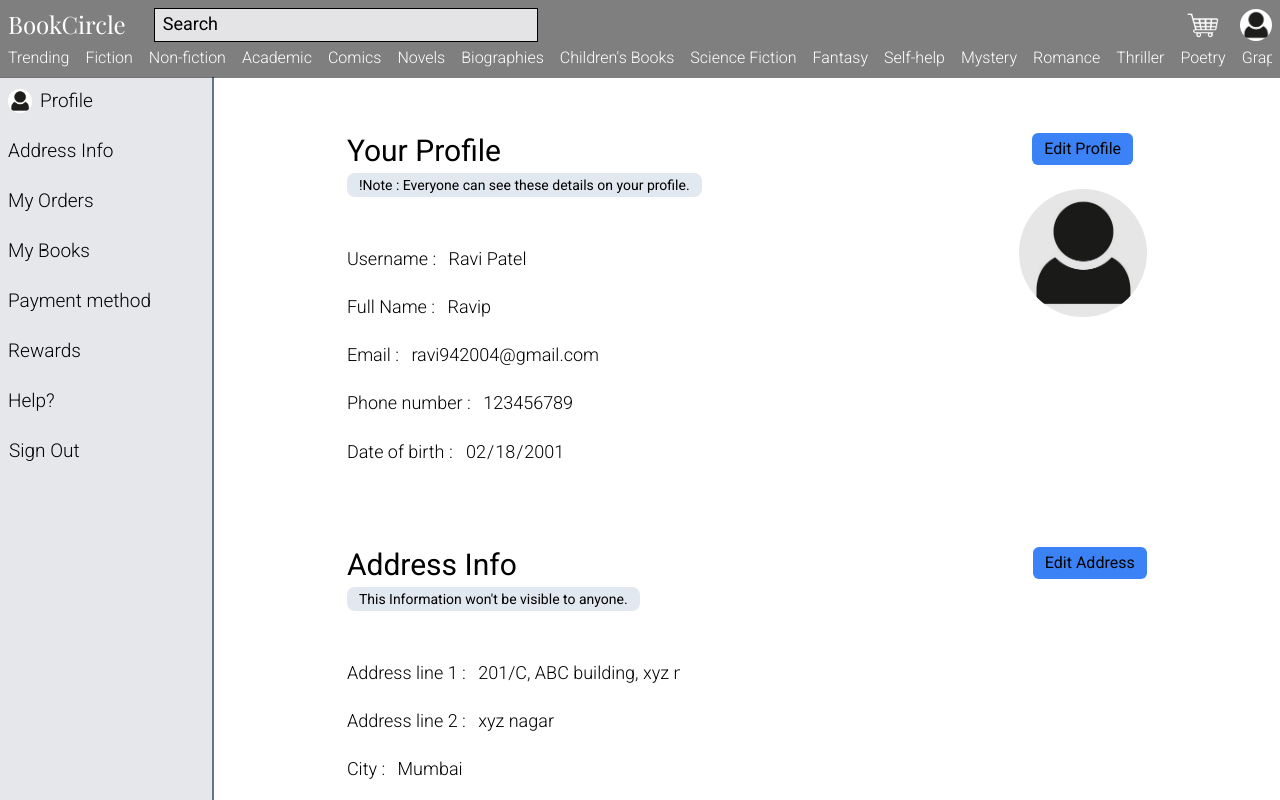
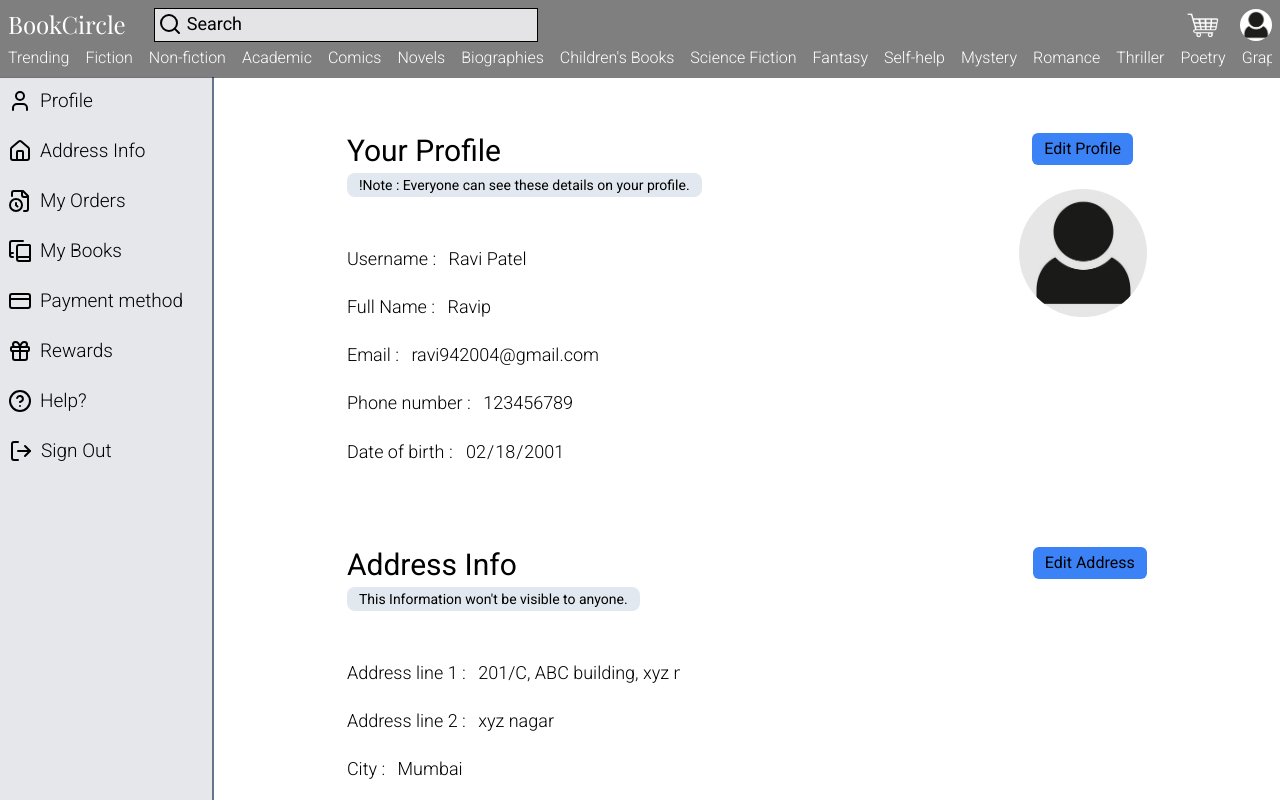
Before and after one commit to RaviPatel94/BookCirlce, a React (Vite) app: page /profile in a window 1280 px wide. Built offline with nearby package versions, Linux system fonts and the light colour scheme; a web font is replaced by a local one.

Commit message:
added icons

```diff
--- a/package.json
+++ b/package.json
@@ -13,6 +13,7 @@
     "@botpress/webchat": "^2.3.8",
     "@botpress/webchat-generator": "^0.2.15",
     "axios": "^1.7.9",
+    "lucide-react": "^0.471.0",
     "react": "^18.3.1",
     "react-dom": "^18.3.1",
     "react-router-dom": "^7.1.1"
--- a/src/Components/Navbar.jsx
+++ b/src/Components/Navbar.jsx
@@ -1,6 +1,7 @@
 import React, { useEffect, useState, useRef } from 'react'
 import { useCategory } from './Context/Category';
 import { Link, NavLink } from 'react-router-dom';
+import { Search } from 'lucide-react';
 
 function Navbar() {
   let categories = ["Trending", "Fiction", "Non-fiction", "Academic", "Comics", "Novels", "Biographies", "Children's Books", "Science Fiction", "Fantasy", "Self-help", "Mystery", "Romance", "Thriller", "Poetry", "Graphic Novels", "Historical Fiction", "Cookbooks"];
@@ -36,13 +37,16 @@ function Navbar() {
           <Link to="/">
             <h1 className='text-2xl cursor-pointer font-Playfair'>BookCircle</h1>
           </Link>
+          <div className='relative hidden sm:block'>
+          <Search color='#000000' className='absolute left-1 top-1'/>
           <input
             type="text"
-            placeholder='Search'
-            className='hidden sm:block border border-black w-96 bg-zinc-200 px-2 py-1 placeholder:text-black text-black placeholder:text-lg outline-none'
+            placeholder="Search"
+            className=' border border-black w-96 bg-zinc-200 pl-8 py-1 placeholder:text-black text-black placeholder:text-lg outline-none'
             onChange={(e) => setsearch(e.target.value)}
             onKeyDown={searchbook}
           />
+          </div>
         </div>
         <div className='flex gap-5'>
           <img
--- a/src/Components/Profile.jsx
+++ b/src/Components/Profile.jsx
@@ -6,6 +6,7 @@ import Books from './profileopt.jsx/Books'
 import Payment from './profileopt.jsx/Payment'
 import Rewards from './profileopt.jsx/Rewards'
 import Help from './profileopt.jsx/Help'
+import { User,House,FileClock,BookCopy,CreditCard,Gift,CircleHelp, Settings, LogOut, Mail, ShoppingCart } from 'lucide-react';
 
 function Profile() {
 
@@ -28,37 +29,37 @@ function Profile() {
         <ul className={` z-10 h-full absolute md:static w-52 lg:w-64  md:flex flex-col border-r-2 font-light border-slate-500 bg-gray-200 divide-y-[2px] divide-gray-200 transition-all duration-200 ${opennav?"flex" :"hidden"} `}>
           <li className='sideopt flex gap-2 items-center'
           onClick={()=>setinview("profile")}
-          > <img src="/images/pfp.jpg" alt="pfp" className='w-6 h-6 rounded-full'/> Profile</li>
-          <li className='sideopt'
+          > <User /> Profile</li>
+          <li className='sideopt flex gap-2 pl-2'
           onClick={()=>setinview("address")}
-          >Address Info</li>
-          <li className='sideopt'
+          > <House/> Address Info</li>
+          <li className='sideopt flex gap-2 pl-2'
           onClick={()=>setinview("orders")}
-          >My Orders</li>
-          <li className='sideopt'
+          > <FileClock/> My Orders</li>
+          <li className='sideopt flex gap-2 pl-2'
           onClick={()=>setinview("mybooks")}
-          >My Books</li>
-          <li className='sideopt'
+          > <BookCopy/> My Books</li>
+          <li className='sideopt flex gap-2 pl-2'
           onClick={()=>setinview("Payment")}
-          >Payment method</li>
-          <li className='sideopt'
+          > <CreditCard />Payment method</li>
+          <li className='sideopt flex gap-2 pl-2'
           onClick={()=>setinview("rewards")}
-          >Rewards</li>
-          <li className='sideopt'
+          ><Gift/>Rewards</li>
+          <li className='sideopt flex gap-2 pl-2'
           onClick={()=>setinview("help")}
-          >Help?</li>
-          <li className='sideopt border'
+          ><CircleHelp/>Help?</li>
+          <li className='sideopt border flex gap-2 pl-2'
           onClick={()=>setinview("signout")}
-          >Sign Out</li>
+          ><LogOut/>Sign Out</li>
         </ul>
         <div className='w-full h-full overflow-y-scroll pb-10 flex flex-col items-center gap-20'>
           <Profileopt/>
            <Addinfo/>
           <Orders/>
-          {/*<Books/>
+          <Books/>
           <Payment/>
           <Rewards/>
-          <Help/> */}
+          <Help/>
         </div>
     </main>
   )
```
Also changed, not shown: 1 other file (tests, documents, lock files or other folders).
